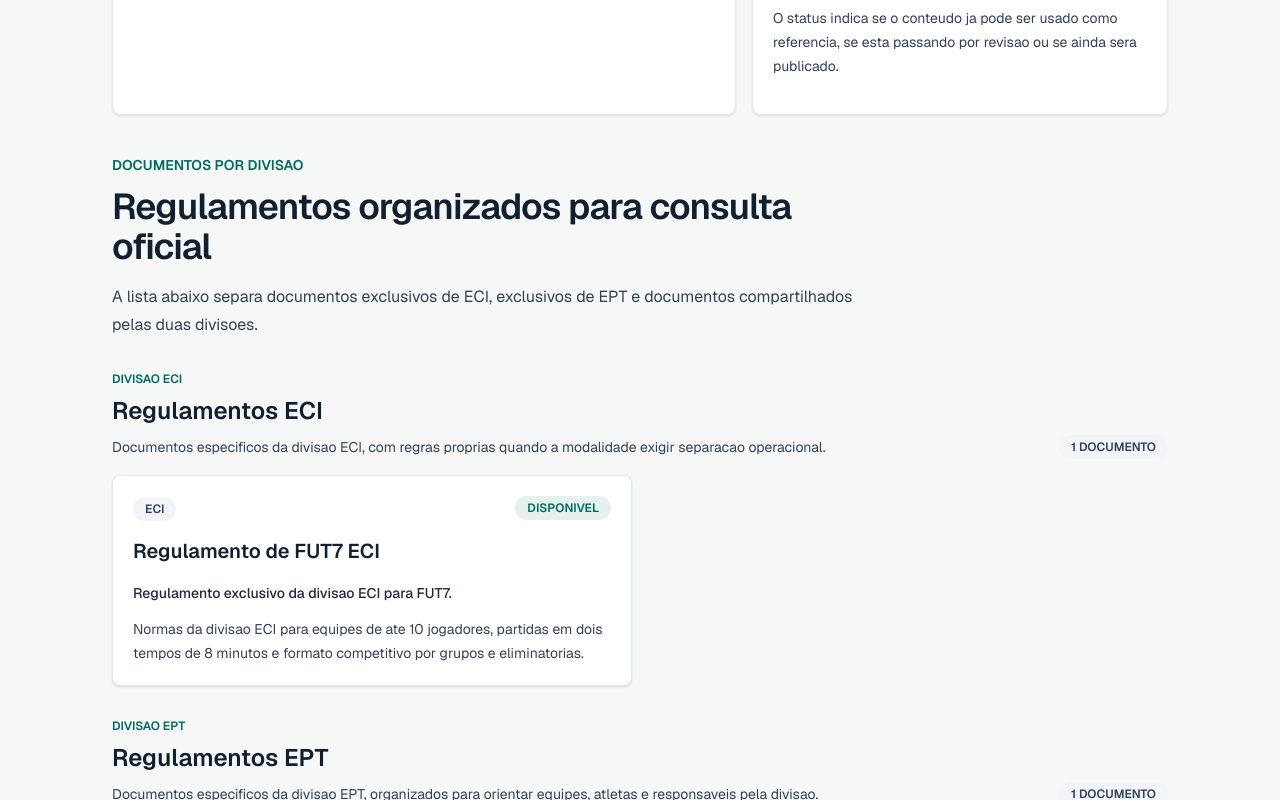
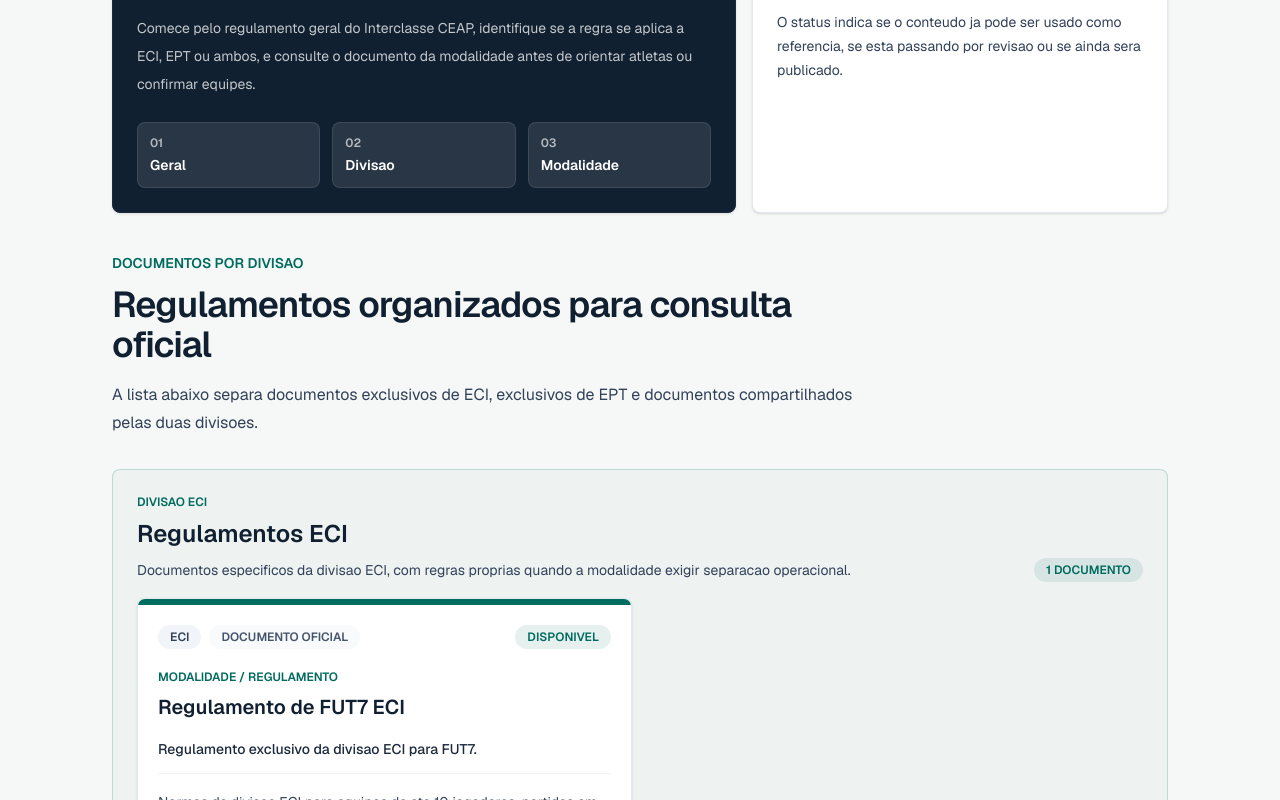
Before and after one commit to JohnKevinDevs/bid-interclasse, a Next.js app: page /regulamentos in a window 1280 px wide. Shown: the part 620-1420 px from the top of the page. Built offline with nearby package versions, Linux system fonts and the light colour scheme; no server answers.

Commit message:
fix: improve regulations page composition

```diff
--- a/src/app/regulamentos/page.tsx
+++ b/src/app/regulamentos/page.tsx
@@ -2,7 +2,6 @@ import type { Metadata } from "next";
 import { RegulationCard } from "@/components/regulations/RegulationCard";
 import { RegulationStatusBadge } from "@/components/regulations/RegulationStatusBadge";
 import { Container } from "@/components/layout/Container";
-import { Card } from "@/components/ui/Card";
 import { EmptyState } from "@/components/ui/EmptyState";
 import { PageHero } from "@/components/ui/PageHero";
 import { SectionTitle } from "@/components/ui/SectionTitle";
@@ -29,6 +28,9 @@ const regulationGroups: {
   eyebrow: string;
   title: string;
   description: string;
+  accentClassName: string;
+  sectionClassName: string;
+  badgeClassName: string;
 }[] = [
   {
     division: "eci",
@@ -36,6 +38,9 @@ const regulationGroups: {
     title: "Regulamentos ECI",
     description:
       "Documentos especificos da divisao ECI, com regras proprias quando a modalidade exigir separacao operacional.",
+    accentClassName: "bg-primary",
+    sectionClassName: "border-primary/20 bg-primary/[0.03]",
+    badgeClassName: "bg-primary/10 text-primary",
   },
   {
     division: "ept",
@@ -43,6 +48,9 @@ const regulationGroups: {
     title: "Regulamentos EPT",
     description:
       "Documentos especificos da divisao EPT, organizados para orientar equipes, atletas e responsaveis pela divisao.",
+    accentClassName: "bg-foreground",
+    sectionClassName: "border-slate-300 bg-slate-50",
+    badgeClassName: "bg-foreground text-white",
   },
   {
     division: "ambos",
@@ -50,6 +58,9 @@ const regulationGroups: {
     title: "Regulamentos para ECI e EPT",
     description:
       "Documentos gerais ou compartilhados, validos para as duas divisoes do Interclasse CEAP.",
+    accentClassName: "bg-accent",
+    sectionClassName: "border-accent/30 bg-accent/5",
+    badgeClassName: "bg-accent/15 text-[#7a4f00]",
   },
 ];
 
@@ -83,7 +94,7 @@ export default function RegulamentosPage() {
 
       <Container className="py-12">
         <div className="grid gap-4 lg:grid-cols-[1.2fr_0.8fr]">
-          <Card className="bg-slate-950 text-white hover:border-slate-700">
+          <article className="rounded-lg border border-slate-800 bg-foreground p-6 text-white shadow-sm">
             <p className="text-xs font-semibold uppercase text-accent">
               Como consultar os regulamentos
             </p>
@@ -95,8 +106,22 @@ export default function RegulamentosPage() {
               a regra se aplica a ECI, EPT ou ambos, e consulte o documento da
               modalidade antes de orientar atletas ou confirmar equipes.
             </p>
-          </Card>
-          <Card>
+            <div className="mt-6 grid gap-3 sm:grid-cols-3">
+              <div className="rounded-lg border border-white/10 bg-white/10 p-3">
+                <p className="text-xs font-semibold uppercase text-white/65">01</p>
+                <p className="mt-1 text-sm font-semibold">Geral</p>
+              </div>
+              <div className="rounded-lg border border-white/10 bg-white/10 p-3">
+                <p className="text-xs font-semibold uppercase text-white/65">02</p>
+                <p className="mt-1 text-sm font-semibold">Divisao</p>
+              </div>
+              <div className="rounded-lg border border-white/10 bg-white/10 p-3">
+                <p className="text-xs font-semibold uppercase text-white/65">03</p>
+                <p className="mt-1 text-sm font-semibold">Modalidade</p>
+              </div>
+            </div>
+          </article>
+          <article className="rounded-lg border border-slate-200 bg-white p-6 shadow-sm">
             <p className="text-xs font-semibold uppercase text-primary">
               Status dos documentos
             </p>
@@ -109,7 +134,7 @@ export default function RegulamentosPage() {
               O status indica se o conteudo ja pode ser usado como referencia,
               se esta passando por revisao ou se ainda sera publicado.
             </p>
-          </Card>
+          </article>
         </div>
 
         <section className="mt-10">
@@ -124,7 +149,10 @@ export default function RegulamentosPage() {
               const groupRegulations = getRegulationsByDivision(group.division);
 
               return (
-                <section key={group.division}>
+                <section
+                  key={group.division}
+                  className={`rounded-lg border p-5 sm:p-6 ${group.sectionClassName}`}
+                >
                   <div className="mb-4 flex flex-col gap-2 sm:flex-row sm:items-end sm:justify-between">
                     <div>
                       <p className="text-xs font-semibold uppercase text-primary">
@@ -137,7 +165,9 @@ export default function RegulamentosPage() {
                         {group.description}
                       </p>
                     </div>
-                    <span className="w-fit rounded-full bg-slate-100 px-3 py-1 text-xs font-semibold uppercase text-slate-700">
+                    <span
+                      className={`w-fit rounded-full px-3 py-1 text-xs font-semibold uppercase ${group.badgeClassName}`}
+                    >
                       {groupRegulations.length} documento
                       {groupRegulations.length === 1 ? "" : "s"}
                     </span>
@@ -149,6 +179,7 @@ export default function RegulamentosPage() {
                         <RegulationCard
                           key={regulation.id}
                           regulation={regulation}
+                          accentClassName={group.accentClassName}
                         />
                       ))
                     ) : (
--- a/src/components/regulations/RegulationCard.tsx
+++ b/src/components/regulations/RegulationCard.tsx
@@ -5,19 +5,34 @@ import { RegulationStatusBadge } from "./RegulationStatusBadge";
 
 interface RegulationCardProps {
   regulation: Regulation;
+  accentClassName?: string;
 }
 
-export function RegulationCard({ regulation }: RegulationCardProps) {
+export function RegulationCard({
+  regulation,
+  accentClassName = "bg-primary",
+}: RegulationCardProps) {
   return (
-    <article className="rounded-lg border border-slate-200 bg-white p-5 shadow-sm transition hover:border-primary hover:shadow-lg">
+    <article className="overflow-hidden rounded-lg border border-slate-200 bg-white shadow-sm transition hover:border-primary hover:shadow-lg">
+      <div className={`h-1.5 ${accentClassName}`} />
+      <div className="p-5">
         <div className="flex flex-col gap-3 sm:flex-row sm:items-start sm:justify-between">
-        <div>
+          <div className="flex flex-wrap gap-2">
             <Badge tone="muted">{formatDivisionLabel(regulation.division)}</Badge>
-          <h3 className="mt-4 text-xl font-semibold text-foreground">
+            <span className="inline-flex w-fit items-center rounded-full bg-slate-50 px-3 py-1 text-xs font-semibold uppercase text-slate-600">
+              Documento oficial
+            </span>
+          </div>
+          <RegulationStatusBadge status={regulation.status} />
+        </div>
+
+        <div className="mt-5">
+          <p className="text-xs font-semibold uppercase text-primary">
+            Modalidade / regulamento
+          </p>
+          <h3 className="mt-2 text-xl font-semibold text-foreground">
             {regulation.title}
           </h3>
-        </div>
-        <RegulationStatusBadge status={regulation.status} />
         </div>
 
         {regulation.description ? (
@@ -26,9 +41,10 @@ export function RegulationCard({ regulation }: RegulationCardProps) {
           </p>
         ) : null}
 
-      <p className="mt-3 text-sm leading-6 text-slate-700">
+        <p className="mt-3 border-t border-slate-100 pt-4 text-sm leading-6 text-slate-700">
           {regulation.content}
         </p>
+      </div>
     </article>
   );
 }
```
Lines whose indentation alone changed are shown as unchanged.
